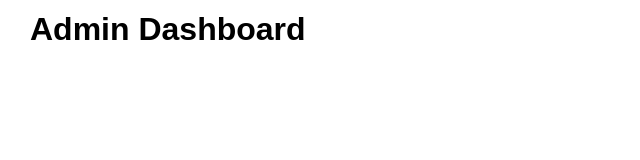
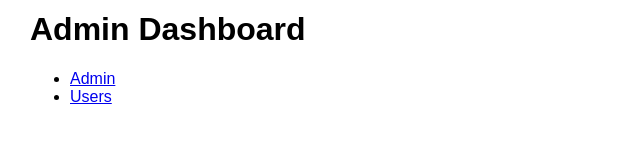
Before and after one commit to MonaliGanganeNeosoft/React-all, a React (Create React App) app: page /admin in a window 1280 px wide. Shown: the part 128-288 px from the top of the page, without its empty margins (0-640 px from the left). Built offline with nearby package versions, Linux system fonts and the light colour scheme.

Commit message:
nested routing is done

```diff
--- a/src/components/admin/dashboard.jsx
+++ b/src/components/admin/dashboard.jsx
@@ -1,9 +1,15 @@
 import React from "react";
-
+import { Route } from "react-router-dom";
+import Sidebar from "./sidebar";
+import Posts from "./posts";
+import Users from "./users";
 const Dashboard = ({ match }) => {
   return (
     <div>
       <h1>Admin Dashboard</h1>
+      <Sidebar />
+      <Route path="/admin/users" component={Users} />
+      <Route path="/admin/posts" component={Posts} />
     </div>
   );
 };
--- /dev/null
+++ b/src/components/admin/sidebar.jsx
@@ -0,0 +1,17 @@
+import React from "react";
+import { Link } from "react-router-dom";
+
+const Sidebar = () => {
+  return (
+    <ul>
+      <li>
+        <Link to="/admin/posts">Admin</Link>
+      </li>
+      <li>
+        <Link to="/admin/users">Users</Link>
+      </li>
+    </ul>
+  );
+};
+
+export default Sidebar;
```
